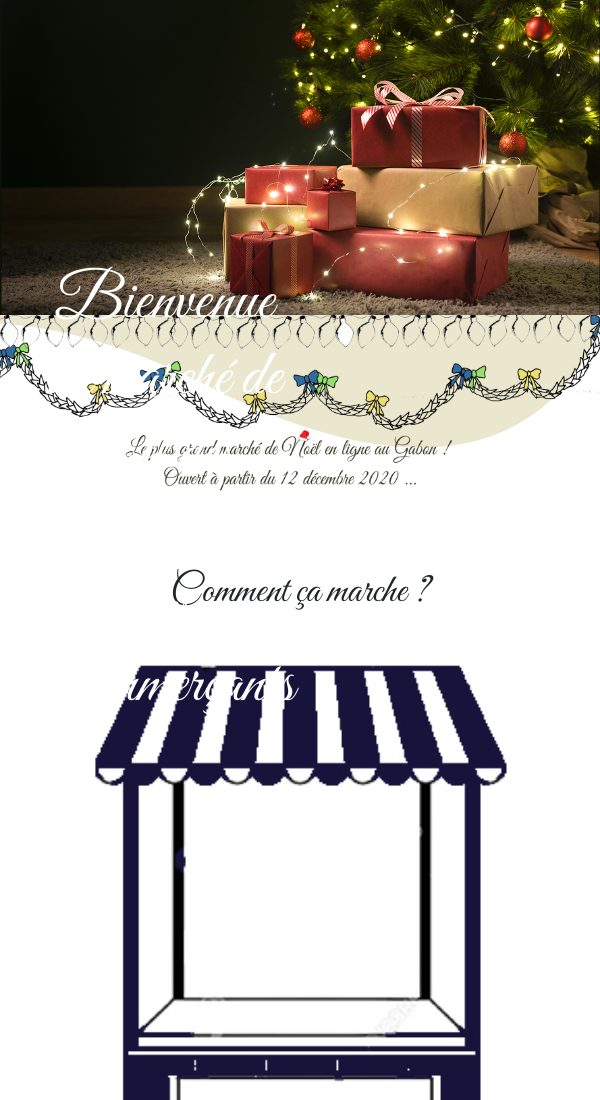
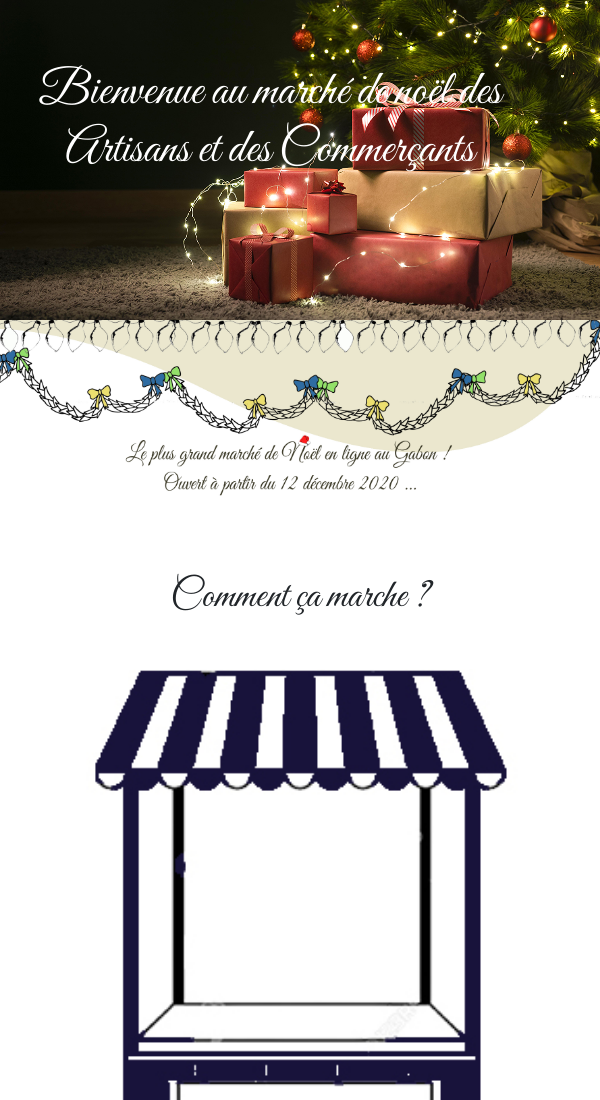
Before and after one commit to meddy11/noel241, a plain HTML site: page index.html in a window 600 px wide. Shown: the top 1100 px of the page. Drawn offline with nearby package versions, Linux system fonts and the light colour scheme.

Commit message:
Responsive header

```diff
--- a/index.html
+++ b/index.html
@@ -33,18 +33,15 @@
     </div>
 </nav>
 <!-- header -->
-<header>
-    <div class="titrebloc">
-        <div class="image">
-            <img src="assets/img/banner1.jpg" alt="">
-       </div>
-      <div>
-          <h1 class="titre">
-              Bienvenue au marché de noël des Artisans et des Commerçants
-          </h1>
-      </div>
+<header class="position-relative">
+    <div class="image">
+        <img src="assets/img/banner1.jpg" alt="">
     </div>
-
+    <div class="header-titre position-absolute">
+        <h1 class="heading-1">
+            Bienvenue au marché de noël des Artisans et des Commerçants
+        </h1>
+    </div>
 </header>
 
 
--- a/style.css
+++ b/style.css
@@ -59,13 +59,29 @@ h1,h5,h3{
 }
 
 /* header */
+header{
+    box-sizing: border-box;
+}
+
+.heading-1{
+    font-size: 4em;
+    color: #ffffff;
+    text-align: center;
+}
+
 .image{
     box-sizing: border-box;
 }
 
 .image img{
-object-fit: cover;
-width: 100%;
+    object-fit: cover;
+    width: 100%;
+}
+
+.header-titre{
+    top: 15%;
+    left: 8%;
+    width: 40%;
 }
 
 
@@ -96,23 +112,44 @@ margin-top: 30px;*/
     overflow: none;
 }
 
-.titrebloc{
-    display: inline;
-    position: relative;
-
-}
-.titrebloc .titre{
-    z-index: 1;
-    position: absolute;
-    font-family: 'Great Vibes', cursive;
-    margin-top: 170px;
-    left: 29px;
-    text-align: center;
-    top: 30%;
-    color: white;
-    width: 45vw;
-    font-size: 4em;
-}
 a:hover{
     text-decoration: none;
 }
+
+/* Responsive Mobile */
+@media (max-width:600px) {
+    .image{
+        height: 70vh;
+    }
+
+    .image img{
+        height: 100%;
+    }
+
+    .heading-1{
+        font-size: 3em;
+    }
+
+    .header-titre{
+        top: 20%;
+        width: 90%;
+    }
+}
+
+/* Responsive Tablette */
+@media (max-width:900px) and (min-width:600px) {
+    .image{
+        height: 40vh;
+    }
+
+    .image img{
+        height: 100%;
+    }
+
+    .header-titre{
+        top: 20%;
+        text-align: center;
+        left: 0;
+        width: 90%;
+    }
+}
```
